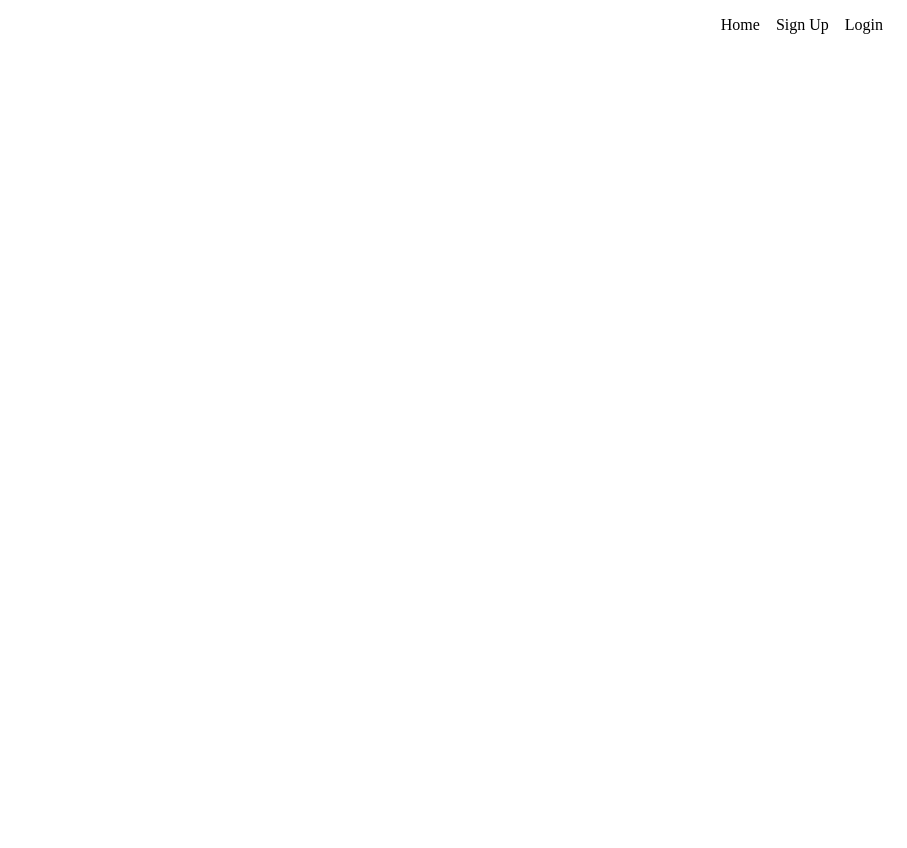
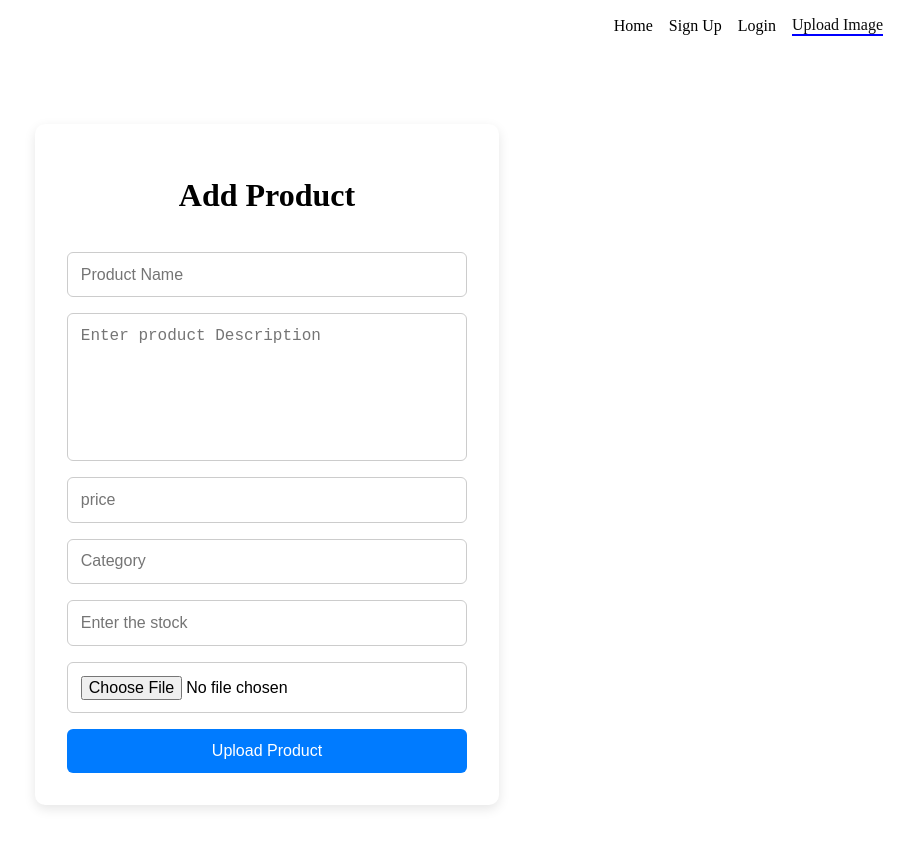
Before and after one commit to floyd-pink/Shared, a React app in the folder frontend/: page /Upload in a window 1280 px wide. Before the commit this address had no page. Shown: the top 848 px of the page, without its empty margins (373-1280 px from the left). Before the commit the page ends 800 px from the top, so only its background shows below. Built offline with nearby package versions, Linux system fonts and the light colour scheme; the HTML template or start-up script is replaced by a standard one.

Commit message:
Added frontend component

```diff
--- a/frontend/src/App.jsx
+++ b/frontend/src/App.jsx
@@ -3,6 +3,7 @@ import  Login  from "./components/Login"
 import Navbar from "./components/Navbar"
 import Register from "./components/Register"
 import Home from "./pages/Home"
+import ProductUpload from "./components/ProductUpload"
 
 function App() {
 
@@ -13,9 +14,7 @@ function App() {
       <Route path='/' element={<Home/>}/>
       <Route path='/login' element={<Login/>}/>
       <Route path='/signup' element={<Register/>}/>
-
-
-
+      <Route path='/Upload' element={<ProductUpload/>}/>
     </Routes>
     </>
   )
--- a/frontend/src/components/Navbar.jsx
+++ b/frontend/src/components/Navbar.jsx
@@ -31,6 +31,14 @@ const Navbar = () => {
             Login
           </NavLink>
         </li>
+        <li>
+          <NavLink
+            to="/upload"
+            className={({ isActive }) => isActive ? styles.active : styles.link}
+          >
+            Upload Image
+          </NavLink>
+        </li>
       </ul>
     </nav>
   );
--- /dev/null
+++ b/frontend/src/components/ProductUpload.jsx
@@ -0,0 +1,77 @@
+import React ,{useState}from 'react'
+import styles from '../styles/ProductUpload.module.css'
+const ProductUpload = () => {
+    const [formData,setFromData]=useState({
+        name:"",
+        description:"",
+        price:"",
+        category:"",
+        stock:"",
+    });
+    // for image
+    const [image, setImage] = useState(null);
+     const [preview, setPreview] = useState(null);
+    const handelUpload=()=>
+    {
+
+    }
+    const handelChange=(e)=>
+    {
+    setFromData({...formData,[e.target.name]:[e.target.value]});
+    }
+    const handelImageChange=(e)=>
+    {
+        const file=e.target.files[0];
+        if (file) {
+            setImage(file);
+            setPreview(URL.createObjectURL(file)); }
+    }
+  return (
+   <>
+   <form onSubmit={handelUpload} className={styles.form}>
+    <h1> Add Product </h1>
+  <input
+    name="name"
+    placeholder="Product Name"
+    value={formData.name}
+    onChange={handelChange}
+    required
+    />
+    <textarea
+    name="description"
+    placeholder='Enter product Description'
+    value={formData.description}
+    onChange={handelChange}
+    />
+     <input
+    name="price"
+    placeholder="price"
+    value={formData.price}
+    onChange={handelChange}
+    required
+    />
+     <input
+    name="category"
+    placeholder="Category"
+    value={formData.category}
+    onChange={handelChange}
+    required
+    />
+     <input
+    name="stock"
+    type="number"
+    placeholder="Enter the stock"
+    value={formData.stock}
+    onChange={handelChange}
+    required
+    />
+
+    <input type="file" accept="image/*" onChange={handelImageChange}/>
+    {preview && <img src={preview} alt="Preview" className={styles.preview}/>}
+    <button type='submit'> Upload Product</button>
+   </form>
+   </>
+  )
+}
+
+export default ProductUpload
--- /dev/null
+++ b/frontend/src/global.d.ts
@@ -0,0 +1 @@
+declare module "*.module.css";
--- a/frontend/src/styles/Login.module.css
+++ b/frontend/src/styles/Login.module.css
@@ -1,6 +1,6 @@
 .form{
     max-width: 400px;
-    margin:2px 5px;
+    margin: 50px auto;
     border: 1px solid ;
     border-radius: 8px;
     padding: 2rem;
--- /dev/null
+++ b/frontend/src/styles/ProductUpload.module.css
@@ -0,0 +1,57 @@
+/* Center the form on the page */
+.form {
+  display: flex;
+  flex-direction: column;
+  gap: 1rem;
+  max-width: 400px;
+  margin: 5rem auto;        /* centers horizontally with space from top */
+  padding: 2rem;            /* consistent inner spacing */
+  background: #ffffff;      /* white background */
+  border-radius: 10px;      /* rounded corners */
+  box-shadow: 0 4px 12px rgba(0, 0, 0, 0.1); /* subtle shadow */
+}
+
+/* Inputs and textarea styling */
+input, textarea {
+  padding: 0.8rem;
+  border: 1px solid #ccc;
+  border-radius: 6px;
+  font-size: 1rem;
+}
+h1{
+    text-align: center;
+    font-size: 2rem;
+}
+
+/* Prevent textarea resizing */
+textarea {
+  resize: none;
+  height: 120px;
+  overflow-y: auto; /* scroll if text exceeds height */
+}
+
+/* Button styling */
+button {
+  background: #007bff;
+  color: white;
+  padding: 0.8rem;
+  border: none;
+  border-radius: 6px;
+  cursor: pointer;
+  font-size: 1rem;
+  transition: background 0.3s ease;
+}
+
+button:hover {
+  background: #0056b3;
+}
+
+/* Image preview styling */
+.preview {
+  margin-top: 1rem;
+  max-width: 100%;
+  height: auto;
+  border: 1px solid #eee;
+  border-radius: 6px;
+  box-shadow: 0 2px 6px rgba(0,0,0,0.08);
+}
--- a/frontend/src/styles/Register.module.css
+++ b/frontend/src/styles/Register.module.css
@@ -1,6 +1,6 @@
 .form{
     max-width: 400px;
-    margin:2px 5px;
+    margin: 50px auto;
     border: 1px solid ;
     border-radius: 8px;
     padding: 2rem;
```
Also changed, not shown: 1 other file (tests, documents, lock files or other folders).
